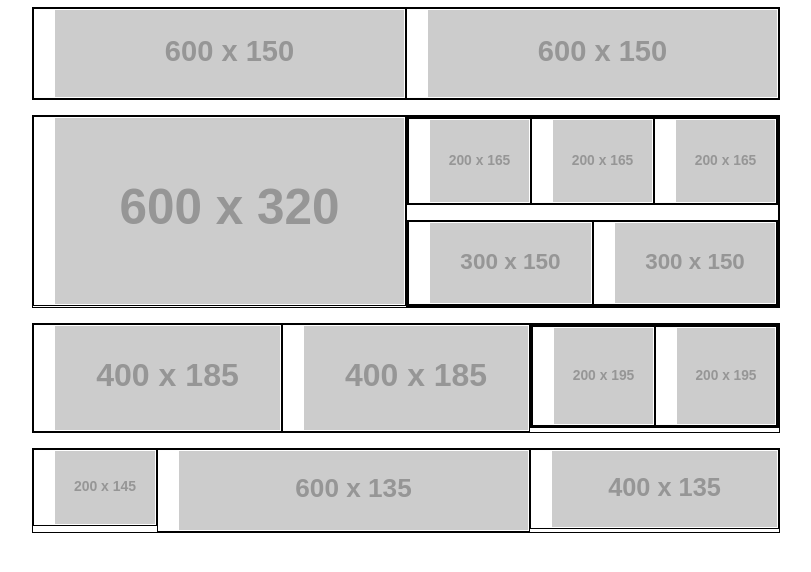
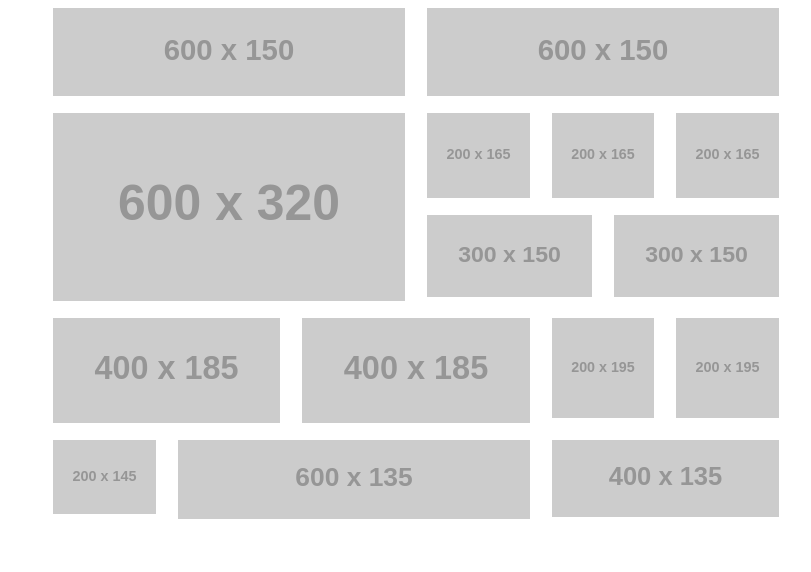
Before and after one commit to slobodianukruslan/home-task-09, a plain HTML site: page index.html in a window 1280 px wide. Shown: the part 64-636 px from the top of the page, without its empty margins (224-1035 px from the left). Drawn offline with Linux system fonts and the light colour scheme; placeholder pictures from the web are drawn by us.

Commit message:
off borders

```diff
--- a/styles/grid.css
+++ b/styles/grid.css
@@ -8,12 +8,12 @@
 .ba-grid > [class*="ba-width-"]{
     float: left;
     padding-left: 20px;
-    border: 1px solid #000;
+    /*border: 1px solid #000;   */
 }
 
 .ba-grid{
     margin-left: -20px;
-    border: 1px solid #000;
+    /*border: 1px solid #000; */
 }
 
 .ba-grid + .ba-grid {
```
